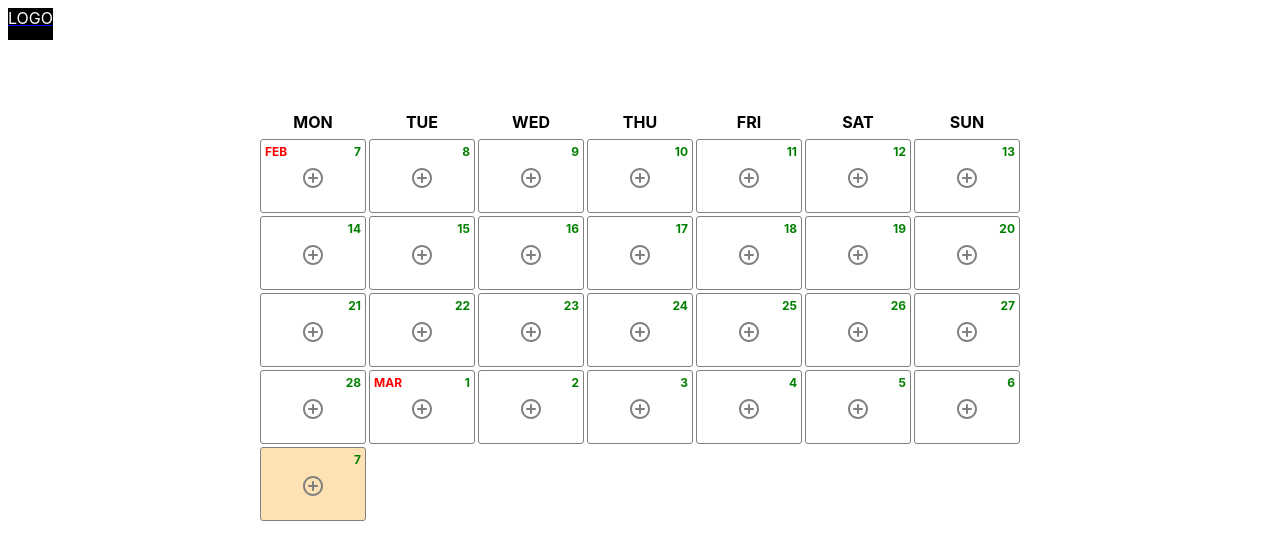
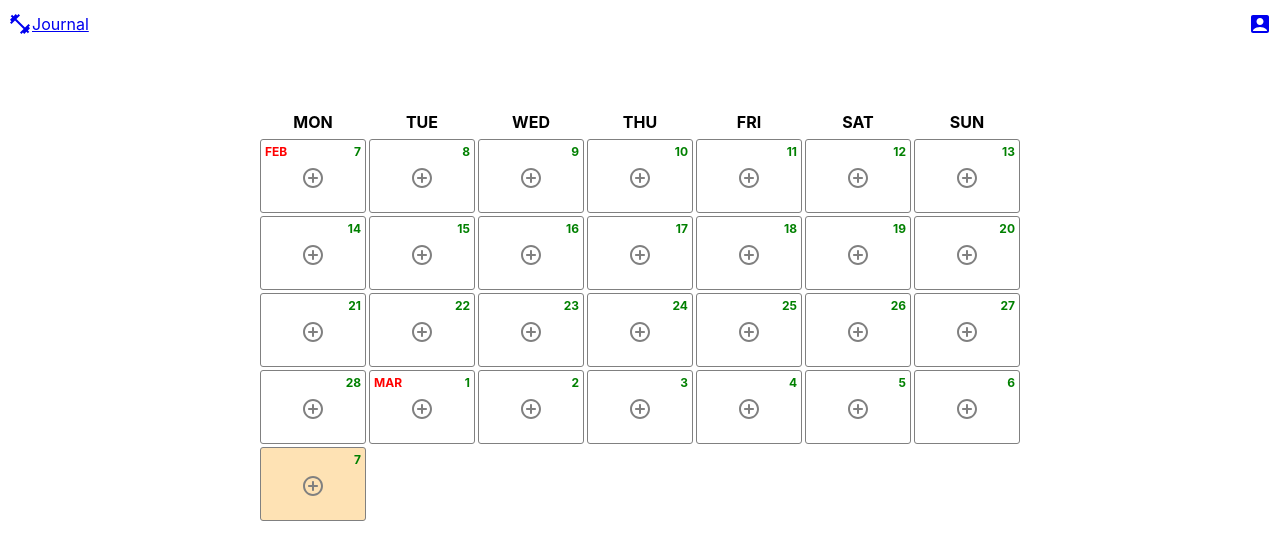
Before and after one commit to miguebarbell/journal, a React (Create React App) app in the folder client/: page / in a window 1280 px wide. Shown: the top 560 px of the page. Built offline with nearby package versions, Linux system fonts and the light colour scheme.

Commit message:
working with mui

```diff
--- a/client/package.json
+++ b/client/package.json
@@ -3,6 +3,10 @@
   "version": "0.1.0",
   "private": true,
   "dependencies": {
+    "@emotion/react": "^11.8.2",
+    "@emotion/styled": "^11.8.1",
+    "@mui/icons-material": "^5.5.1",
+    "@mui/material": "^5.5.1",
     "@reduxjs/toolkit": "^1.8.0",
     "@testing-library/jest-dom": "^5.16.2",
     "@testing-library/react": "^12.1.3",
--- a/client/src/components/navbar.jsx
+++ b/client/src/components/navbar.jsx
@@ -2,6 +2,8 @@ import styled from "styled-components";
 import {Link} from "react-router-dom";
 import {navbarHeight} from "../conf";
 import {useSelector} from "react-redux";
+import FitnessCenterIcon from '@mui/icons-material/FitnessCenter';
+import AccountBoxIcon from '@mui/icons-material/AccountBox';
 
 const Container = styled.div`
   //background-color: dodgerblue;
@@ -12,25 +14,25 @@ const Container = styled.div`
 `;
 
 const Logo = styled.div`
-  background-color: black;
+  //background-color: black;
   height: 2rem;
-  color: white;
+  //color: white;
+  display: flex;
+  align-items: center;
+  text-decoration: none;
 `;
 
-const Search = styled.input`
-  border: none;
-`;
 
 const Navbar = () => {
   const {name} = useSelector(state => state.user.currentUser);
     return (
         <Container>
           <Link to="/">
-            <Logo>LOGO</Logo>
+            <Logo><FitnessCenterIcon/> Journal</Logo>
           </Link>
           {/*<Search placeholder="Search..."/>*/}
           <Link to="/profile">
-            <span>{name}</span>
+            <Logo><AccountBoxIcon/>{name}</Logo>
           </Link>
         </Container>
     );
```
Also changed, not shown: 1 other file (tests, documents, lock files or other folders).
